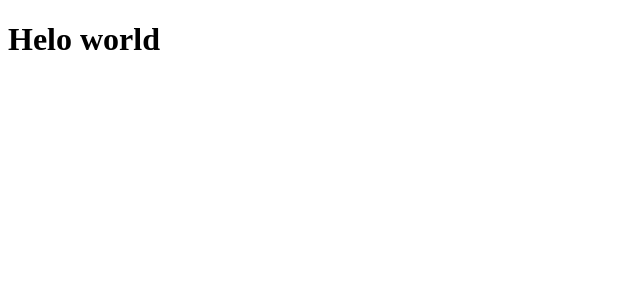
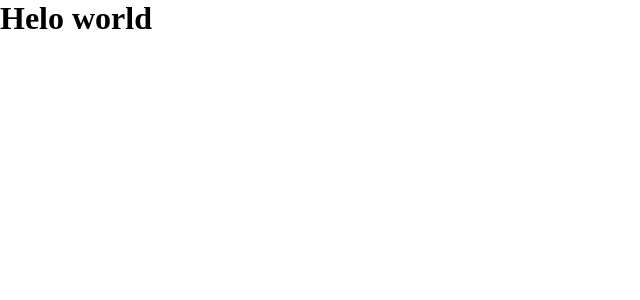
Before and after one commit to Eronheit/eamoney, a React (Create React App) app: page / in a window 1280 px wide. Shown: the top 300 px of the page, without its empty margins (0-640 px from the left). Built offline with nearby package versions, Linux system fonts and the light colour scheme.

Commit message:
feat: add global styles

```diff
--- a/src/App.tsx
+++ b/src/App.tsx
@@ -1,5 +1,10 @@
+import { GlobalStyle } from "./styles/global";
+
 export function App() {
   return (
-    <h1>Helo world</h1>
+    <>
+      <h1>Helo world</h1>
+      <GlobalStyle />
+    </>
   );
 }
--- /dev/null
+++ b/src/styles/global.ts
@@ -0,0 +1,48 @@
+import { createGlobalStyle } from 'styled-components';
+
+export const GlobalStyle = createGlobalStyle`
+  :root {
+    --background: #f0f2f5;
+    --red: #e52e4d;
+    --blue: #5429cc;
+
+    --blue-light: #6933ff;
+
+    --text-title: #363f5f;
+    --text-body: #969cb3;
+
+    --background: #f8f2f5;
+    --shape: #ffffff;
+  }
+
+   * {
+     margin: 0;
+     padding: 0;
+     box-sizing: border-box;
+   }
+
+   //font-size: 16px (Desktop)
+   html {
+     @media (max-width: 1080px) {
+       font-size: 93.75%; //15px
+     }
+
+     @media (max-width: 720px) {
+       font-size: 87.5%; //14px
+     }
+   }
+
+   body {
+     background: var(---background);
+     -webkit-font-smoothing: antialiased;
+   }
+
+   button {
+     cursor: pointer;
+   }
+
+   [disabled] {
+     opacity: 0.6;
+     cursor: not-allowed;
+   }
+`;
```
